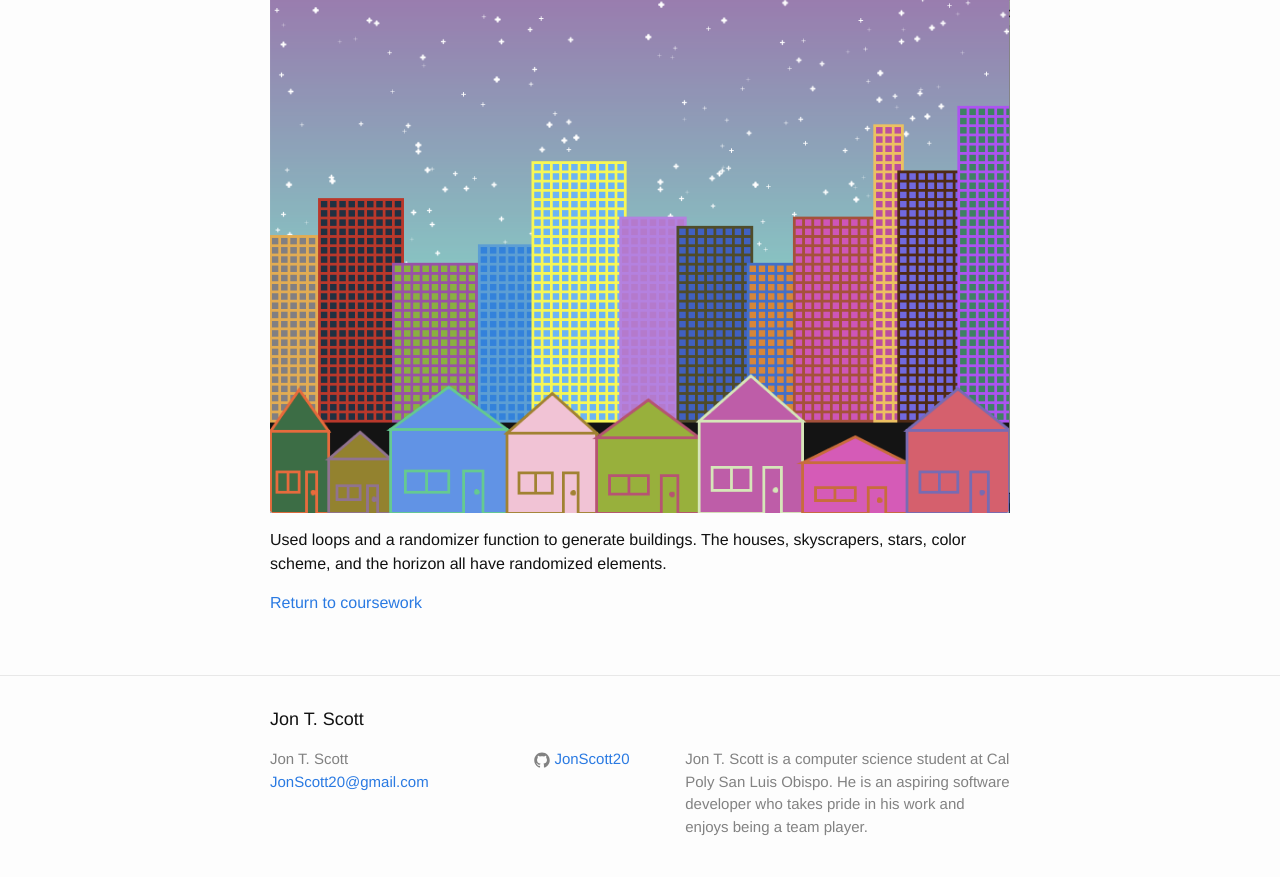
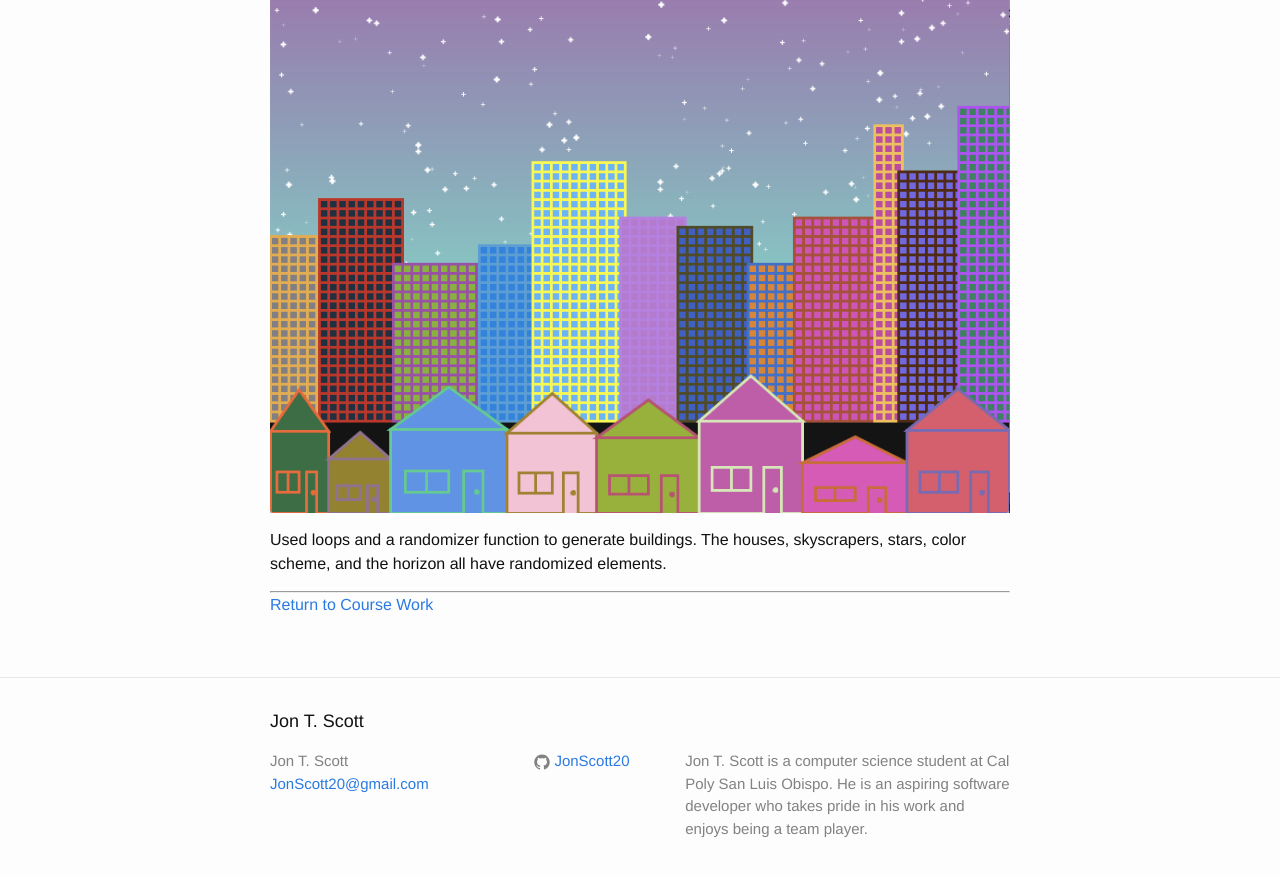
Before and after one commit to JonScott20/JonScott20.github.io, a Jekyll site: the page built from courses/cpe123.md, in a window 1280 px wide and 900 px high, scrolled down 3297 px. Shown: the top 877 px of the window. Built offline with Jekyll 4.4.1, drawn with Linux system fonts in a browser that asks for light colours; our own code applies the rules of GitHub Pages for plain Markdown files.

Commit message:
Update cpe123.md

```diff
--- a/courses/cpe123.md
+++ b/courses/cpe123.md
@@ -43,4 +43,6 @@ Used Processing to animate a specific object only when it has been clicked on. I
 
 Used loops and a randomizer function to generate buildings. The houses, skyscrapers, stars, color scheme, and the horizon all have randomized elements.
 
-[Return to coursework](https://jonscott20.github.io/course_work/)
+----------
+
+[Return to Course Work](https://jonscott20.github.io/course_work/)
```
